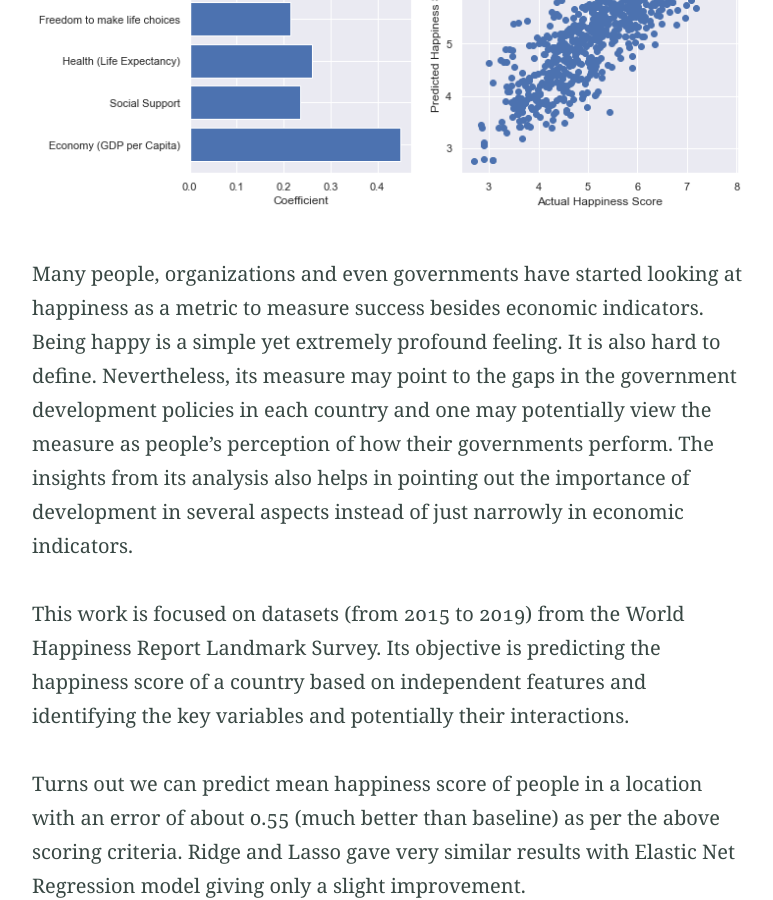
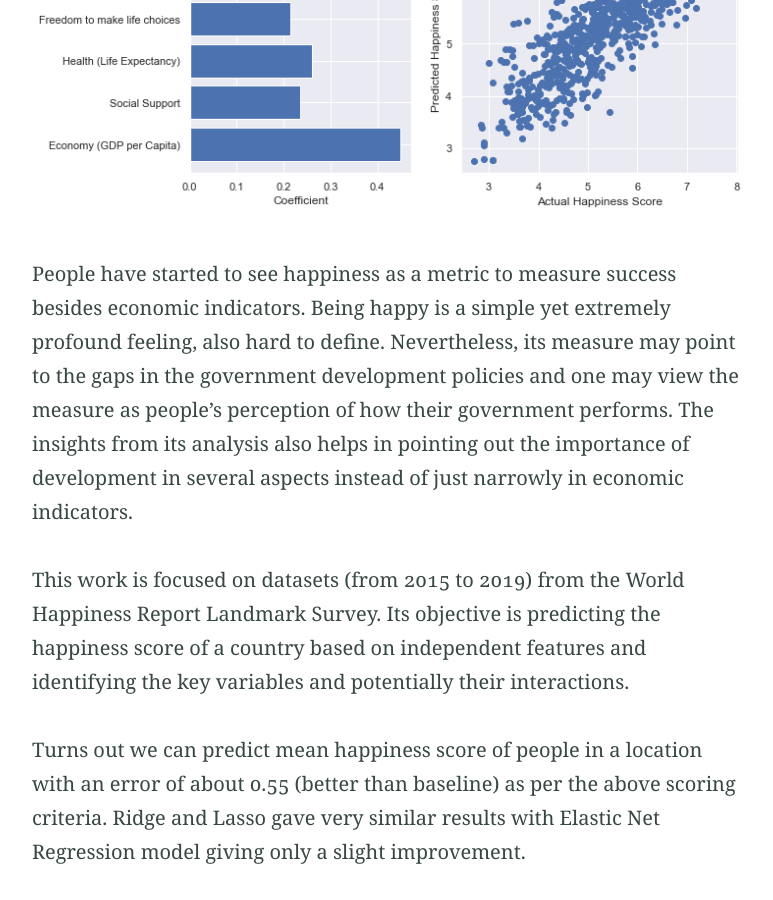
Before and after one commit to flikrama/flikrama.github.io, a Jekyll site: the page built from _posts/2020-08-28-happy.md, in a window 1280 px wide and 900 px high, scrolled down 700 px. Shown: the whole window, without its empty margins (251-1024 px from the left). Built offline with Jekyll 4.4.1, drawn with Linux system fonts in a browser that asks for light colours.

Commit message:
fixed nbviewer issue

```diff
--- a/_posts/2020-08-28-happy.md
+++ b/_posts/2020-08-28-happy.md
@@ -11,18 +11,18 @@
 
 ![png](/assets/img/happiness/output_74_0.png)
 
-Many people, organizations and even governments have started looking at happiness as a metric to measure success besides economic indicators.
-Being happy is a simple yet extremely profound feeling. It is also hard to define. Nevertheless, its measure may point to the gaps in the government development policies in each country and one may potentially view the measure as people’s perception of how their governments perform.  The insights from its analysis also helps in pointing out the importance of development in several aspects instead of just narrowly in economic indicators.
+People have started to see happiness as a metric to measure success besides economic indicators.
+Being happy is a simple yet extremely profound feeling, also hard to define. Nevertheless, its measure may point to the gaps in the government development policies and one may view the measure as people’s perception of how their government performs.  The insights from its analysis also helps in pointing out the importance of development in several aspects instead of just narrowly in economic indicators.
 
 This work is focused on datasets (from 2015 to 2019) from the World Happiness Report Landmark Survey. Its objective is predicting the happiness score of a country based on independent features and identifying the key variables and potentially their interactions.
 
-Turns out we can predict mean happiness score of people in a location with an error of about 0.55 (much better than baseline) as per the above scoring criteria. Ridge and Lasso gave very similar results with Elastic Net Regression model giving only a slight improvement.
+Turns out we can predict mean happiness score of people in a location with an error of about 0.55 (better than baseline) as per the above scoring criteria. Ridge and Lasso gave very similar results with Elastic Net Regression model giving only a slight improvement.
 
 Happiness is affected the most by Economic Wellbeing, followed by Health, Social Support and Freedom.
 
 Even this simple dataset with not too many features it is not trivial to deal with collinearity or with non-linear effects. 2nd, 3rd and even 4th order polynomial fits were attempted with no improvements. It may be that another method may work better.
 
-[See the full work](https://nbviewer.jupyter.org/github/flikrama/the_happiness_project/blob/master/the_Happiness.ipynb?flush_cache=true)
+[See the full work](https://nbviewer.jupyter.org/github/flikrama/the_happy/blob/master/the_Happiness.ipynb?flush_cache=true)
 
 
 {% include button.html text="Github" icon="github" link="https://github.com/flikrama" color="#0366d6" %} {% include button.html text="Linkedin" icon="linkedin" link="https://www.linkedin.com/in/likrama/" color="#0e76a8" %}   [**Resume**](/assets/resume/Fatmir_Likrama.pdf)
```
